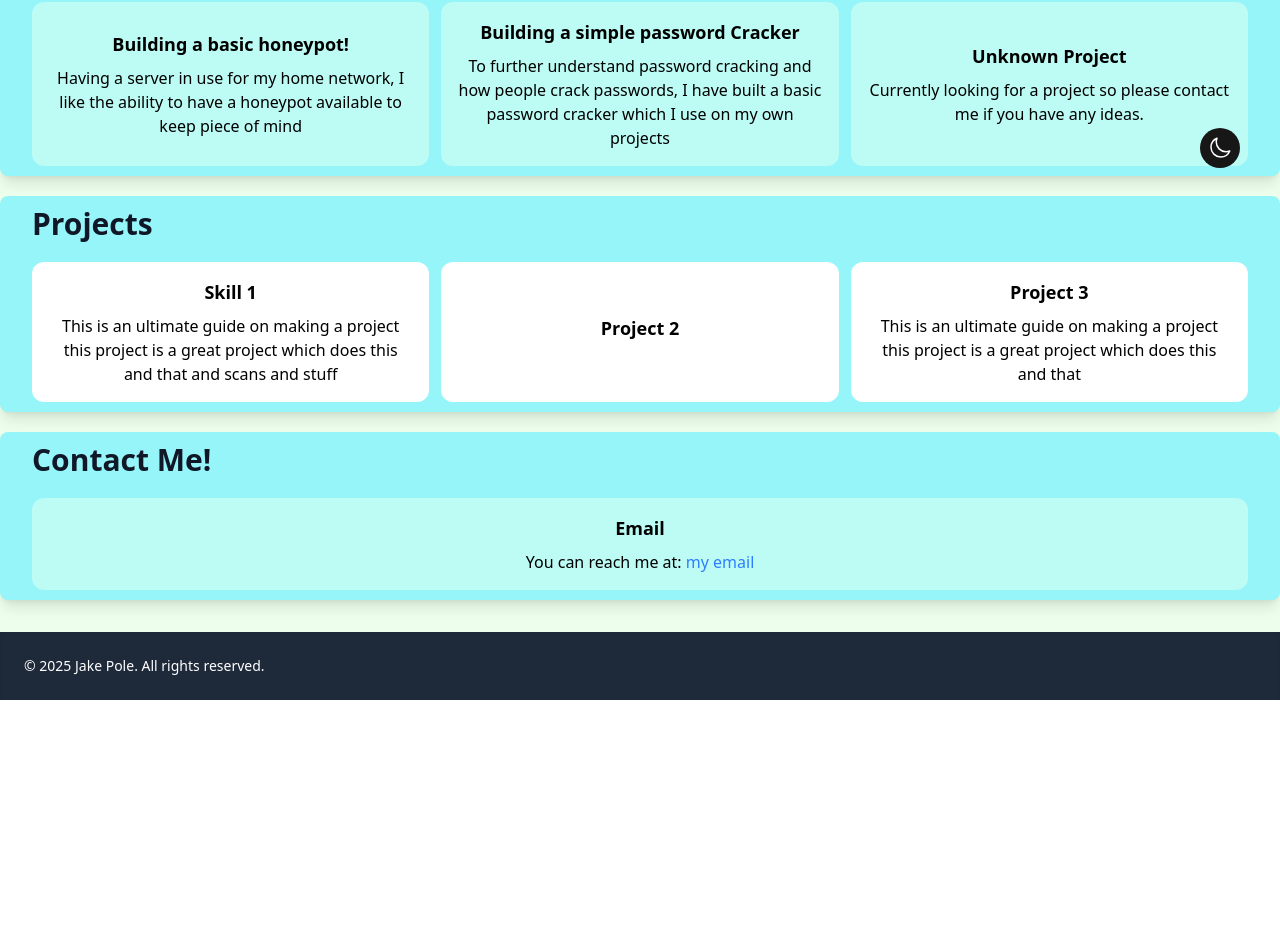
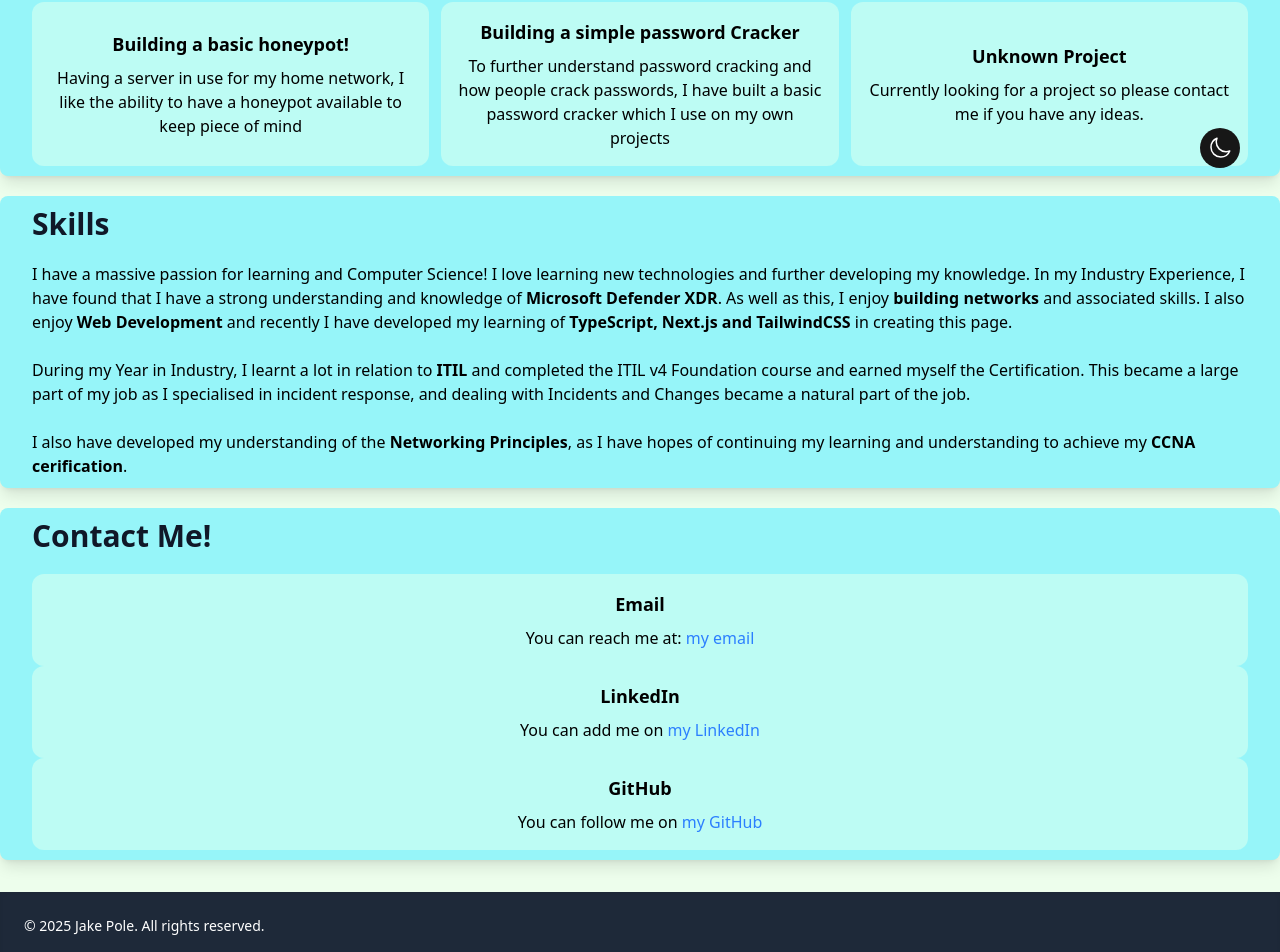
Before and after one commit to JakeP2400/web-portfolio, a Next.js app: page / in a window 1280 px wide. Shown: the part 592-1544 px from the top of the page. Before the commit the page ends 1292 px from the top, so only its background shows below. Built offline with nearby package versions, Linux system fonts and the light colour scheme.

Commit message:
Changing Skills section and Contact

```diff
--- a/src/app/summary/contact-sum.tsx
+++ b/src/app/summary/contact-sum.tsx
@@ -11,10 +11,19 @@ const ContactSummary = () => {
         {/* Contact 1 */}
         <div className="flex-1 flex flex-col justify-center items-center bg-blue2 p-4 dark:bg-gray-600 rounded-xl">
           <h1 className="hover:underline text-lg font-bold mb-2">Email</h1>
-          <p className="text-center">You can reach me at: <a href="mailto:jakepole@hotmail.co.uk" className="text-blue-500 hover:underline">my email</a></p>
+          <p className="text-center">You can reach me at: <a href="mailto:jakepole4@gmail.com" className="text-blue-500 hover:underline">my email</a></p>
         </div>
       </div>
         {/* Contact 2 */}
+      <div className="flex-1 flex flex-col justify-center items-center bg-blue2 p-4 dark:bg-gray-600 rounded-xl">
+          <h1 className="hover:underline text-lg font-bold mb-2">LinkedIn</h1>
+          <p className="text-center">You can add me on <a href="https://www.linkedin.com/in/jakep24/" className="text-blue-500 hover:underline">my LinkedIn</a></p>
+      </div>
+        {/* Contact 3 */}
+      <div className="flex-1 flex flex-col justify-center items-center bg-blue2 p-4 dark:bg-gray-600 rounded-xl">
+          <h1 className="hover:underline text-lg font-bold mb-2">GitHub</h1>
+          <p className="text-center">You can follow me on <a href="https://github.com/JakeP2400" className="text-blue-500 hover:underline">my GitHub</a></p>
+      </div>
     </div>
   )
 }
--- a/src/app/summary/skills-sum.tsx
+++ b/src/app/summary/skills-sum.tsx
@@ -6,20 +6,21 @@ const SkillsSummary = () => {
 
   return (
     <div className="max-w-7xl mx-auto sm:px-6 lg:px-8 bg-blue1 m-5 p-2.5 dark:bg-slate-800 rounded-lg shadow-lg">
-      <h1 className="text-3xl font-bold text-gray-900 dark:text-white hover:underline mb-5">Projects</h1>
-      <div className="flex flex-col md:flex-row gap-3 justify-between items-stretch"> {/* Changed items-center to items-stretch */}
-        <div className="flex-1 flex flex-col justify-center items-center bg-white p-4 rounded-xl">
-          <h1 className="hover:underline text-lg font-bold mb-2">Skill 1</h1>
-          <p className="text-center"> This is an ultimate guide on making a project this project is a great project which does this and that and scans and stuff</p>
-        </div>
-        <div className="flex-1 flex flex-col justify-center items-center bg-white p-4 rounded-xl">
-          <h1 className="hover:underline text-lg font-bold mb-2">Project 2</h1>
-        </div>
-        <div className="flex-1 flex flex-col justify-center items-center bg-white p-4 rounded-xl">
-          <h1 className="hover:underline text-lg font-bold mb-2">Project 3</h1>
-          <p className="text-center"> This is an ultimate guide on making a project this project is a great project which does this and that</p>
-        </div>
-      </div>
+      <h1 className="text-3xl font-bold text-gray-900 dark:text-white hover:underline mb-5">Skills</h1>
+      <h1>
+      I have a massive passion for learning and Computer Science! I love learning new technologies and further developing my knowledge.
+      In my Industry Experience, I have found that I have a strong understanding and knowledge of <a className="md:font-bold">Microsoft Defender XDR</a>.
+      As well as this, I enjoy <a className="md:font-bold">building networks</a> and associated skills. I also enjoy <a className="md:font-bold">Web Development</a> and recently I have developed my learning of <a className="md:font-bold">TypeScript, Next.js and TailwindCSS</a> in creating this page.
+      </h1>
+      <br />
+      <p>
+      During my Year in Industry, I learnt a lot in relation to <a className="md:font-bold">ITIL</a> and completed the ITIL v4 Foundation course and earned myself the Certification.
+      This became a large part of my job as I specialised in incident response, and dealing with Incidents and Changes became a natural part of the job.
+      </p>
+      <br />
+      <p>
+        I also have developed my understanding of the <a className="md:font-bold">Networking Principles</a>, as I have hopes of continuing my learning and understanding to achieve my <a className="md:font-bold">CCNA cerification</a>.
+      </p>
     </div>
   )
 }
```
